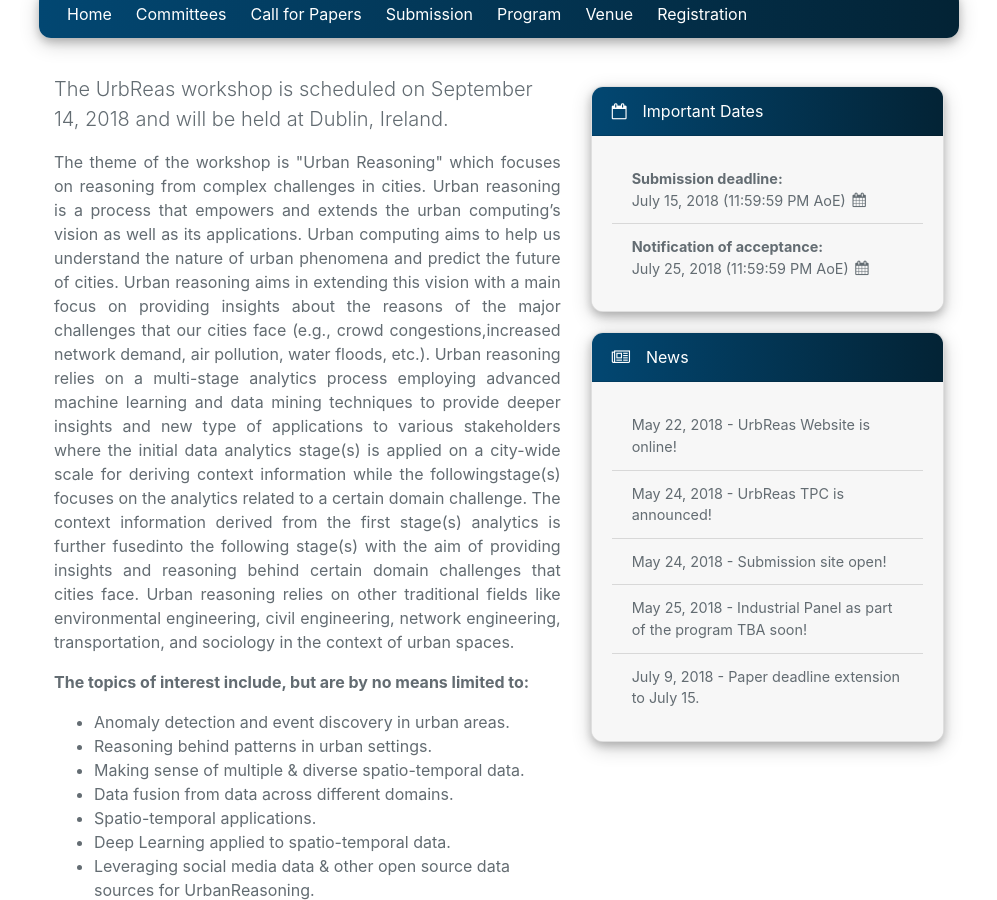
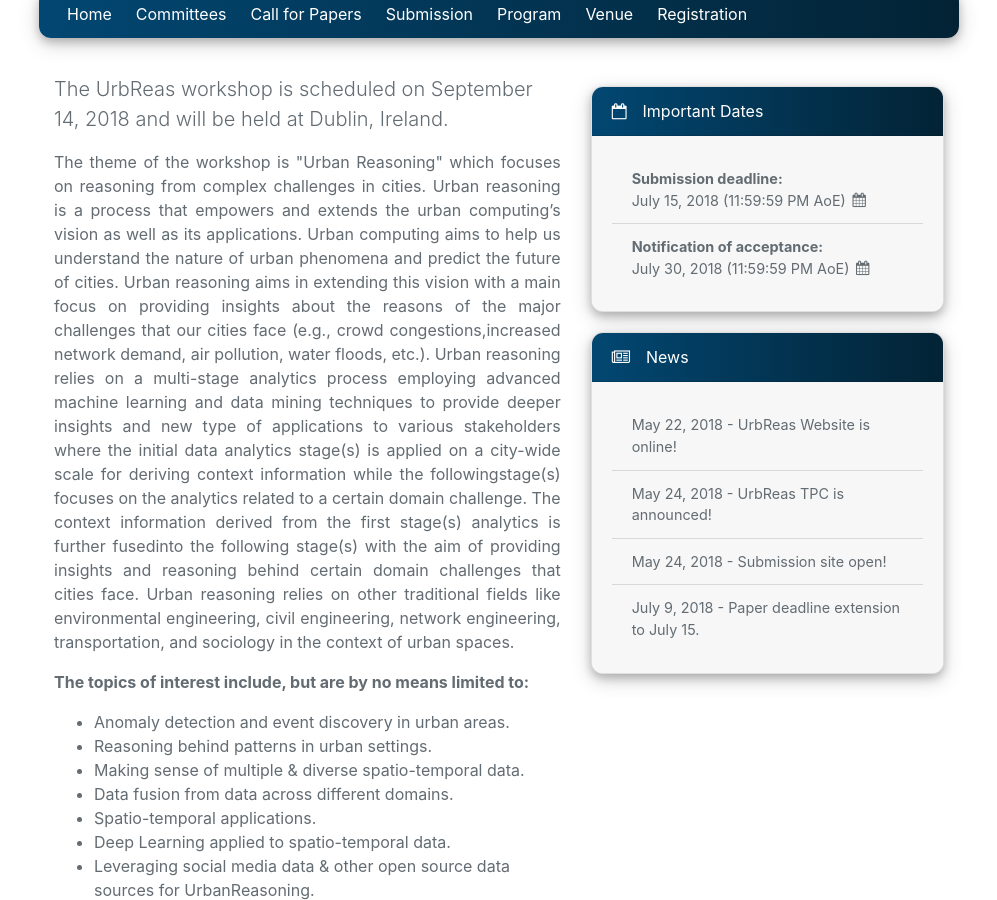
Before and after one commit to UrbanReasoningWorkshop/urbanreasoningworkshop.github.io, a Jekyll site: the page built from index.html, in a window 1280 px wide and 900 px high, scrolled down 390 px. Shown: the whole window, without its empty margins (141-1138 px from the left). Built offline with Jekyll 4.4.1, drawn with Linux system fonts in a browser that asks for light colours; nearby versions of some CDN libraries.

```diff
--- a/_data/conference.yml
+++ b/_data/conference.yml
@@ -73,7 +73,7 @@ deadlines:
     timezone: AoE
     text: Submission deadline
     pass_due: False
-  - date: 2018-07-25 23:59:59 AoE
+  - date: 2018-07-30 23:59:59 AoE
     timezone: AoE
     text: Notification of acceptance
     pass_due: False
@@ -84,8 +84,6 @@ news:
     text: UrbReas TPC is announced!
   - date: 2018-05-24
     text: Submission site open!
-  - date: 2018-05-25
-    text: Industrial Panel as part of the program TBA soon!
   - date: 2018-07-09
     text: Paper deadline extension to July 15.
 sponsors:
@@ -96,7 +94,7 @@ sponsors:
   - name: UCD
     logo_path: ./assets/images/sponsors/UCD-logo.png
   - name: MIT
-    logo_path: ./assets/images/sponsors/MIT-logo.jpg
+    logo_path: ./assets/images/sponsors/MIT-logo.png
   - name: TCD
     logo_path: ./assets/images/sponsors/TCD-logo.jpg
   - name: ADAPT
```
Also changed, not shown: assets/images/sponsors/MIT-logo.png (added), 3 other files.
